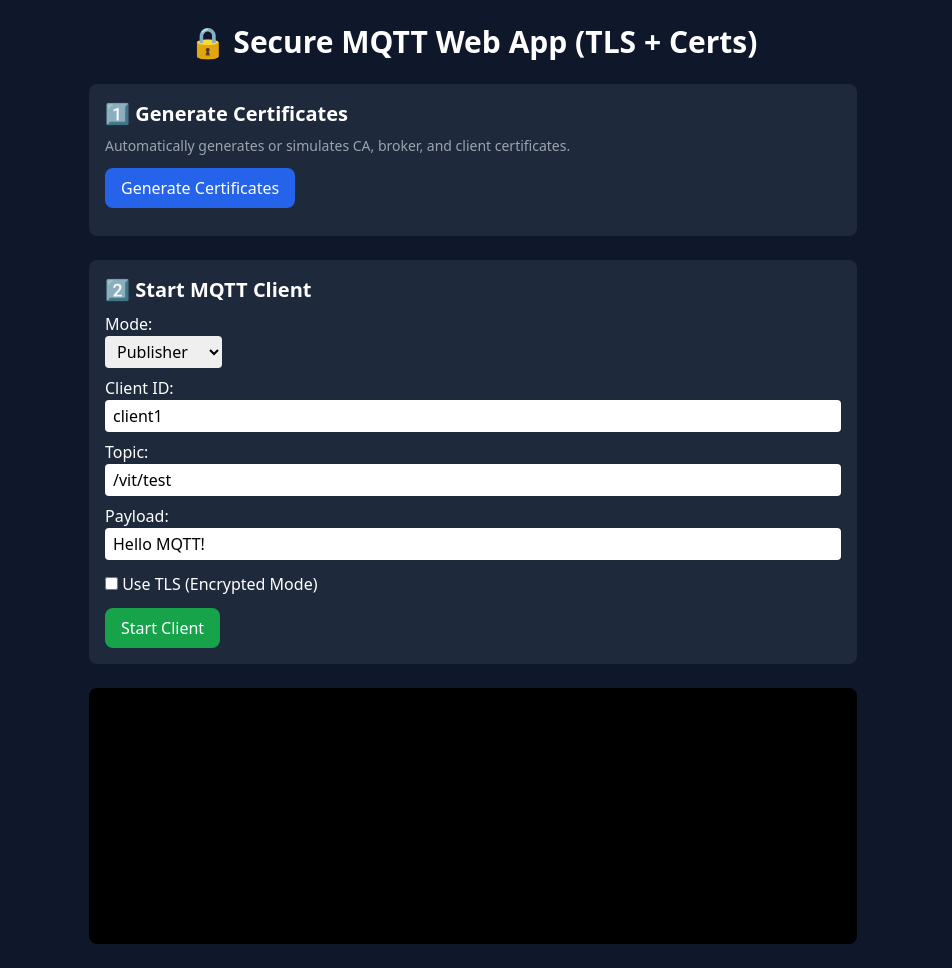
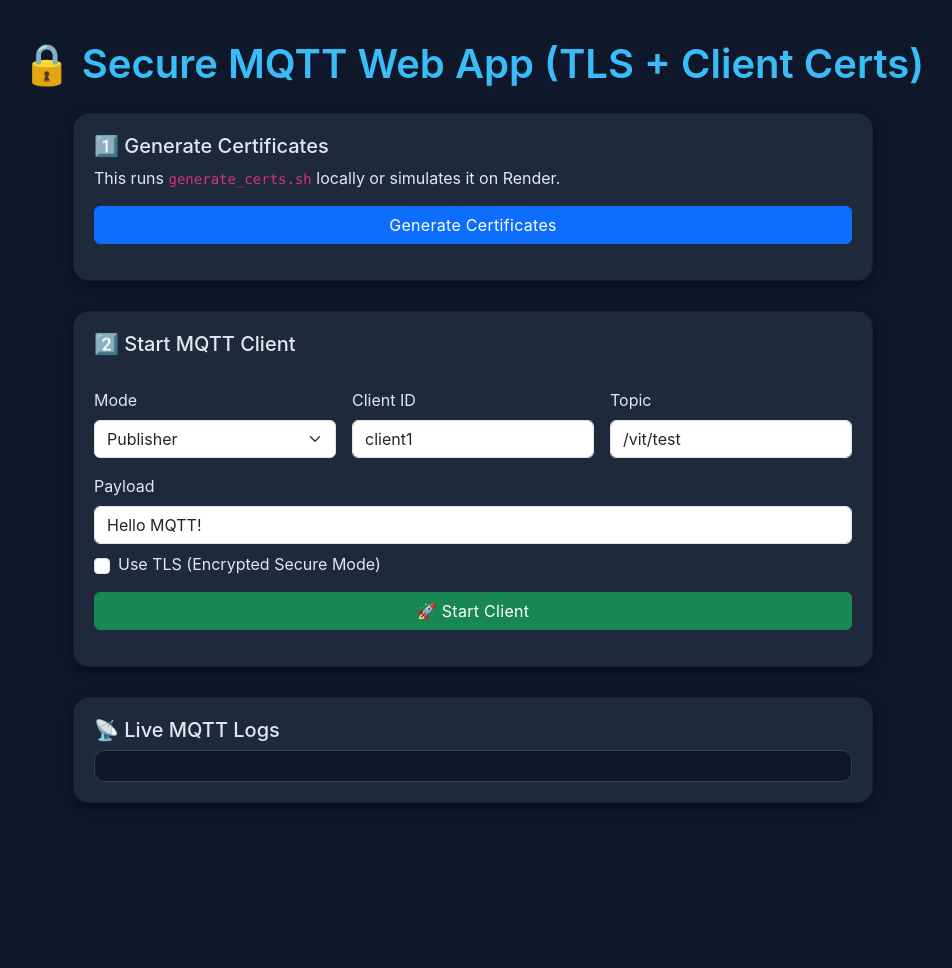
Before and after one commit to Abhay-098/secure-mqtt-final, a Flask app: page / in a window 1280 px wide. Shown: the whole page, without its empty margins (167-1119 px from the left). After the commit the page ends 804 px from the top, so only its background shows below. Run offline with Flask 3, Linux system fonts and the light colour scheme; some libraries are stand-ins or nearby versions.

Commit message:
Update index.html

```diff
--- a/templates/index.html
+++ b/templates/index.html
@@ -1,80 +1,161 @@
 <!DOCTYPE html>
 <html lang="en">
 <head>
-  <meta charset="UTF-8">
-  <title>🔒 Secure MQTT Web App (TLS + Client Certs)</title>
+  <meta charset="UTF-8" />
+  <meta name="viewport" content="width=device-width, initial-scale=1.0" />
+  <title>🔒 Secure MQTT Web App (TLS + Certificates)</title>
+  <link href="https://cdn.jsdelivr.net/npm/bootstrap@5.3.3/dist/css/bootstrap.min.css" rel="stylesheet">
   <script src="https://cdn.socket.io/4.7.2/socket.io.min.js"></script>
-  <script src="https://cdn.tailwindcss.com"></script>
+  <style>
+    body {
+      background-color: #0f172a;
+      color: #e2e8f0;
+      font-family: 'Inter', sans-serif;
+      min-height: 100vh;
+      display: flex;
+      flex-direction: column;
+      align-items: center;
+      justify-content: flex-start;
+      padding: 40px 20px;
+    }
+    h1 {
+      color: #38bdf8;
+      font-weight: 600;
+      margin-bottom: 25px;
+      text-align: center;
+    }
+    .card {
+      background-color: #1e293b;
+      color: #e2e8f0;
+      border-radius: 16px;
+      padding: 20px;
+      box-shadow: 0 4px 12px rgba(0, 0, 0, 0.4);
+      margin-bottom: 30px;
+      width: 100%;
+      max-width: 800px;
+    }
+    .form-check-label { cursor: pointer; }
+    button {
+      font-weight: 600;
+      letter-spacing: 0.3px;
+      border-radius: 10px;
+    }
+    #log-box {
+      background: #0f172a;
+      border: 1px solid #334155;
+      border-radius: 10px;
+      padding: 15px;
+      max-height: 350px;
+      overflow-y: auto;
+      font-family: monospace;
+      font-size: 0.9rem;
+      color: #94a3b8;
+      white-space: pre-line;
+    }
+    .log-secure { color: #4ade80; }
+    .log-unsecure { color: #f87171; }
+    .log-system { color: #60a5fa; }
+  </style>
 </head>
-<body class="bg-slate-900 text-white p-6">
-  <div class="max-w-3xl mx-auto space-y-6">
-    <h1 class="text-3xl font-bold text-center mb-4">🔒 Secure MQTT Web App (TLS + Certs)</h1>
+<body>
+  <h1>🔒 Secure MQTT Web App (TLS + Client Certs)</h1>
 
-    <div class="bg-slate-800 p-4 rounded-lg">
-      <h2 class="text-xl font-semibold mb-2">1️⃣ Generate Certificates</h2>
-      <p class="text-gray-400 text-sm mb-3">Automatically generates or simulates CA, broker, and client certificates.</p>
-      <button id="genBtn" class="bg-blue-600 hover:bg-blue-700 px-4 py-2 rounded-lg">Generate Certificates</button>
-      <p id="genOutput" class="mt-3 text-green-400"></p>
+  <!-- ============ CERTIFICATE SECTION ============ -->
+  <div class="card">
+    <h5>1️⃣ Generate Certificates</h5>
+    <p>This runs <code>generate_certs.sh</code> locally or simulates it on Render.</p>
+    <button class="btn btn-primary" id="genBtn">Generate Certificates</button>
+    <div id="genResult" class="mt-3 text-info"></div>
+  </div>
+
+  <!-- ============ MQTT CLIENT SECTION ============ -->
+  <div class="card">
+    <h5>2️⃣ Start MQTT Client</h5>
+    <div class="row g-3 mt-2">
+      <div class="col-md-4">
+        <label class="form-label">Mode</label>
+        <select id="mode" class="form-select">
+          <option value="pub">Publisher</option>
+          <option value="sub">Subscriber</option>
+        </select>
+      </div>
+      <div class="col-md-4">
+        <label class="form-label">Client ID</label>
+        <input id="client" type="text" class="form-control" placeholder="client1" value="client1">
+      </div>
+      <div class="col-md-4">
+        <label class="form-label">Topic</label>
+        <input id="topic" type="text" class="form-control" placeholder="/vit/test" value="/vit/test">
+      </div>
+      <div class="col-md-12">
+        <label class="form-label">Payload</label>
+        <input id="payload" type="text" class="form-control" placeholder="Hello MQTT!" value="Hello MQTT!">
+      </div>
+      <div class="col-md-6 d-flex align-items-center mt-2">
+        <input class="form-check-input me-2" type="checkbox" id="secure">
+        <label for="secure" class="form-check-label">Use TLS (Encrypted Secure Mode)</label>
+      </div>
+      <div class="col-md-12 mt-3">
+        <button class="btn btn-success w-100" id="startBtn">🚀 Start Client</button>
+      </div>
     </div>
+    <div id="startResult" class="mt-3 text-info"></div>
+  </div>
 
-    <div class="bg-slate-800 p-4 rounded-lg">
-      <h2 class="text-xl font-semibold mb-2">2️⃣ Start MQTT Client</h2>
-      <label class="block">Mode:</label>
-      <select id="mode" class="text-black px-2 py-1 rounded">
-        <option value="pub">Publisher</option>
-        <option value="sub">Subscriber</option>
-      </select>
-
-      <label class="block mt-2">Client ID:</label>
-      <input id="client" value="client1" class="text-black px-2 py-1 rounded w-full" />
-
-      <label class="block mt-2">Topic:</label>
-      <input id="topic" value="/vit/test" class="text-black px-2 py-1 rounded w-full" />
-
-      <label class="block mt-2">Payload:</label>
-      <input id="payload" value="Hello MQTT!" class="text-black px-2 py-1 rounded w-full" />
-
-      <div class="mt-3">
-        <input type="checkbox" id="tls" /> <label for="tls">Use TLS (Encrypted Mode)</label>
-      </div>
-
-      <button id="startBtn" class="bg-green-600 hover:bg-green-700 mt-3 px-4 py-2 rounded-lg">Start Client</button>
-    </div>
-
-    <div class="bg-black p-3 rounded-lg font-mono h-64 overflow-y-auto" id="logBox"></div>
+  <!-- ============ LOG BOX ============ -->
+  <div class="card">
+    <h5>📡 Live MQTT Logs</h5>
+    <div id="log-box"></div>
   </div>
 
   <script>
     const socket = io();
-    socket.on('mqtt_log', data => {
-      const box = document.getElementById('logBox');
-      box.innerHTML += data.line + "<br>";
+
+    function appendLog(message, type="system") {
+      const box = document.getElementById("log-box");
+      const div = document.createElement("div");
+      div.classList.add(`log-${type}`);
+      div.textContent = message;
+      box.appendChild(div);
       box.scrollTop = box.scrollHeight;
+    }
+
+    socket.on("mqtt_log", (data) => {
+      let log = data.log || "";
+      if (log.includes("PUB ->") || log.includes("Publisher")) appendLog(log, "unsecure");
+      else if (log.includes("RECV <-") || log.includes("Secure")) appendLog(log, "secure");
+      else appendLog(log, "system");
     });
 
-    document.getElementById('genBtn').onclick = async () => {
-      const res = await fetch('/generate', { method: 'POST' });
+    // Generate Certificates
+    document.getElementById("genBtn").addEventListener("click", async () => {
+      document.getElementById("genResult").innerText = "⏳ Generating...";
+      const res = await fetch("/generate", { method: "POST" });
       const data = await res.json();
-      document.getElementById('genOutput').textContent = data.output;
-    };
+      document.getElementById("genResult").innerText = data.output;
+      appendLog(data.output, "system");
+    });
 
-    document.getElementById('startBtn').onclick = async () => {
-      const body = {
-        mode: document.getElementById('mode').value,
-        client: document.getElementById('client').value,
-        topic: document.getElementById('topic').value,
-        payload: document.getElementById('payload').value,
-        use_tls: document.getElementById('tls').checked
+    // Start Client
+    document.getElementById("startBtn").addEventListener("click", async () => {
+      const payload = {
+        mode: document.getElementById("mode").value,
+        client: document.getElementById("client").value,
+        topic: document.getElementById("topic").value,
+        payload: document.getElementById("payload").value,
+        secure: document.getElementById("secure").checked
       };
-      const res = await fetch('/start_client', {
-        method: 'POST',
-        headers: { 'Content-Type': 'application/json' },
-        body: JSON.stringify(body)
+      document.getElementById("startResult").innerText = "⏳ Starting client...";
+      const res = await fetch("/start_client", {
+        method: "POST",
+        headers: { "Content-Type": "application/json" },
+        body: JSON.stringify(payload)
       });
       const data = await res.json();
-      document.getElementById('logBox').innerHTML +=
-        `▶️ Started ${body.mode} (${body.use_tls ? "🔒 Secure" : "⚠️ Unsecure"}) → ${JSON.stringify(data)}<br>`;
-    };
+      const mode = payload.secure ? "🔒 Secure" : "⚠️ Unsecure";
+      document.getElementById("startResult").innerText = `▶️ Started ${payload.mode} (${mode}) → PID ${data.pid}`;
+      appendLog(`▶️ Started ${payload.mode} (${mode}) → PID ${data.pid}`, payload.secure ? "secure" : "unsecure");
+    });
   </script>
 </body>
 </html>
```
